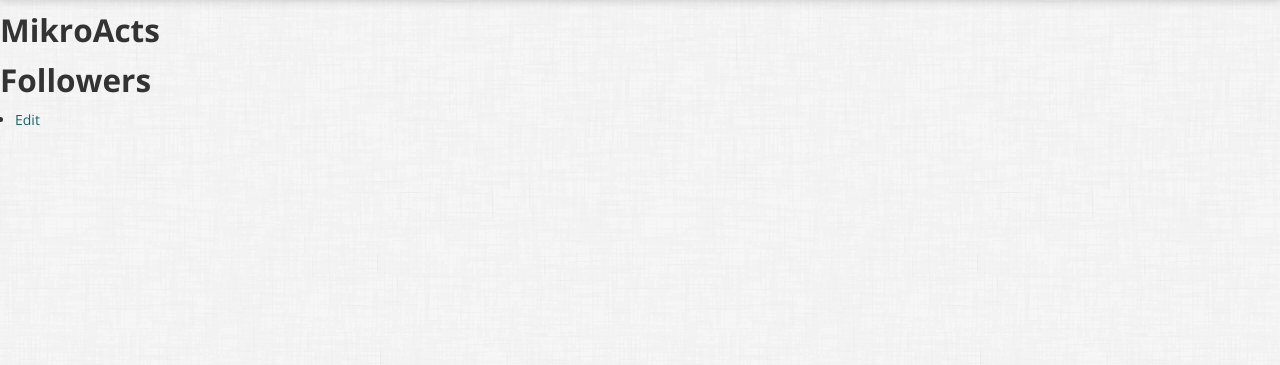
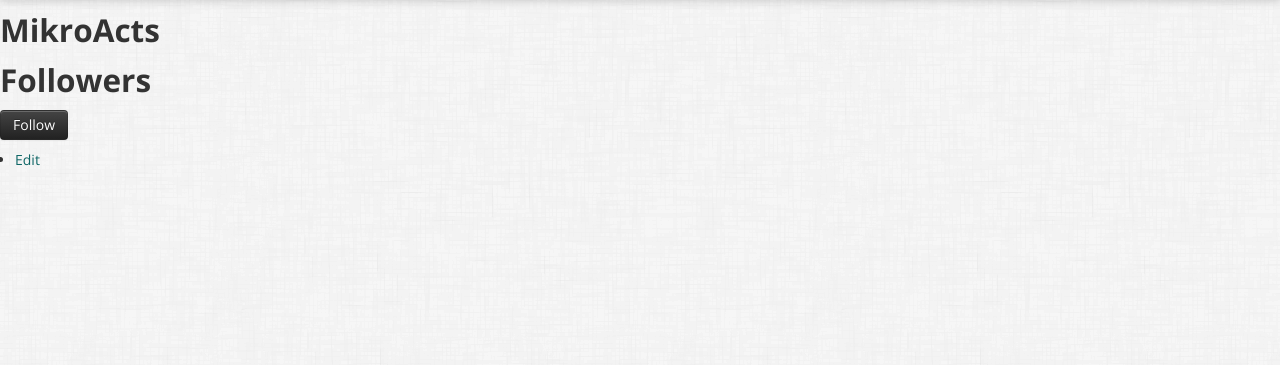
Before and after one commit to Teplitsa/MikroAct, a Django app: template acts/templates/acts/list_detail.html in a window 1280 px wide. Shown: the part 130-495 px from the top of the page. Run offline with Django 3.2, Linux system fonts and the light colour scheme; the template is opened without the code that fills it, so the values that code supplies are empty; some libraries are stand-ins or nearby versions.

Commit message:
Add initial "Follow" button to list detail page

```diff
--- a/acts/templates/acts/list_detail.html
+++ b/acts/templates/acts/list_detail.html
@@ -11,6 +11,7 @@
 	{% endfor %}
 </ul>
 <h2>{{ list.follow_list.count }} Followers</h2>
+<a class="btn btn-inverse" href="{% url "list_follow" slug=list.slug %}">Follow</a>
 <ul>
 	{% for follow in list.follow_list.all %}
 	<li>{{ follow.user }}</li>
```
